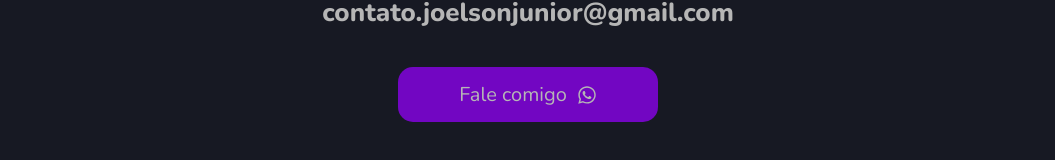
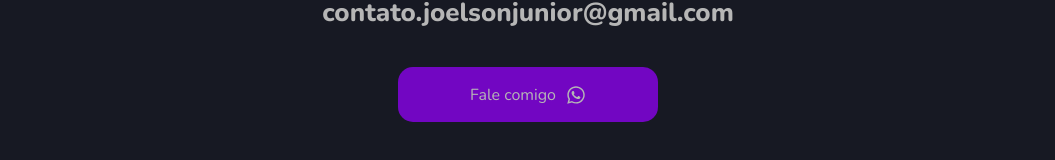
Before and after one commit to jlsnjnr/new-portfolio, a React (Vite) app: page / in a window 1280 px wide. Shown: the part 2621-2781 px from the top of the page, without its empty margins (112-1167 px from the left). Built offline with nearby package versions, Linux system fonts and the light colour scheme.

Commit message:
feat: finish

```diff
--- a/src/components/BannerHome.tsx
+++ b/src/components/BannerHome.tsx
@@ -40,7 +40,7 @@ export const BannerHome = () => {
         </Text>
 
         <Flex my="50px" alignItems="center" justifyContent={["center", "flex-start"]} flexDir={["column", "row"]} gap={["30px", "90px"]}>
-          <Button onClick={onOpen} w={["180px", "200px"]} h="50px" background="#7206C2">
+          <Button transition='0.5s' _hover={{ backgroundColor: '#6507ad' }} onClick={onOpen} w={["180px", "200px"]} h="50px" background="#7206C2">
             Um pouco sobre mim
           </Button>
           <Link download href="Curriculo.pdf">Baixar CV</Link>
--- a/src/components/Contact.tsx
+++ b/src/components/Contact.tsx
@@ -22,13 +22,15 @@ export const Contact = () => {
         h="55px"
         fontSize={["16px", "20px"]}
         bg="#7206C2"
+        transition='0.5s'
         mx="auto"
         _hover={{
-          textDecoration: 'none'
+          textDecoration: 'none',
+          backgroundColor: '#6507ad'
         }}
 
       >
-        <Text>Fale comigo</Text>
+        <Text fontSize='16px'>Fale comigo</Text>
         <FaWhatsapp />
       </Link>
 
--- a/src/components/Header.tsx
+++ b/src/components/Header.tsx
@@ -38,8 +38,10 @@ export const Header = () => {
           alignItems='center'
           justifyContent='center'
           gap='10px'
+          transition='0.5s'
           _hover={{
-            textDecoration: 'none'
+            textDecoration: 'none',
+            border: "1px solid #e4e4e4"
           }}
         >
           <Text>Contato</Text>
```
